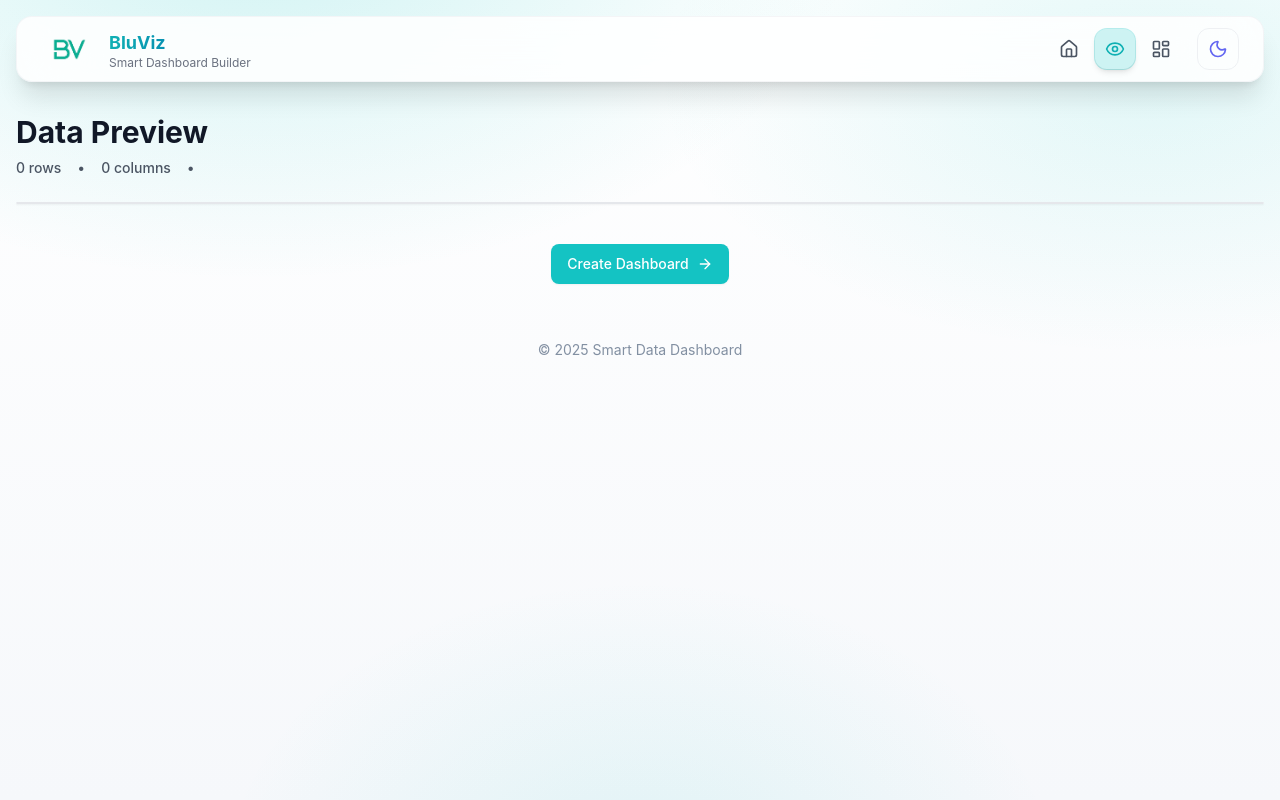
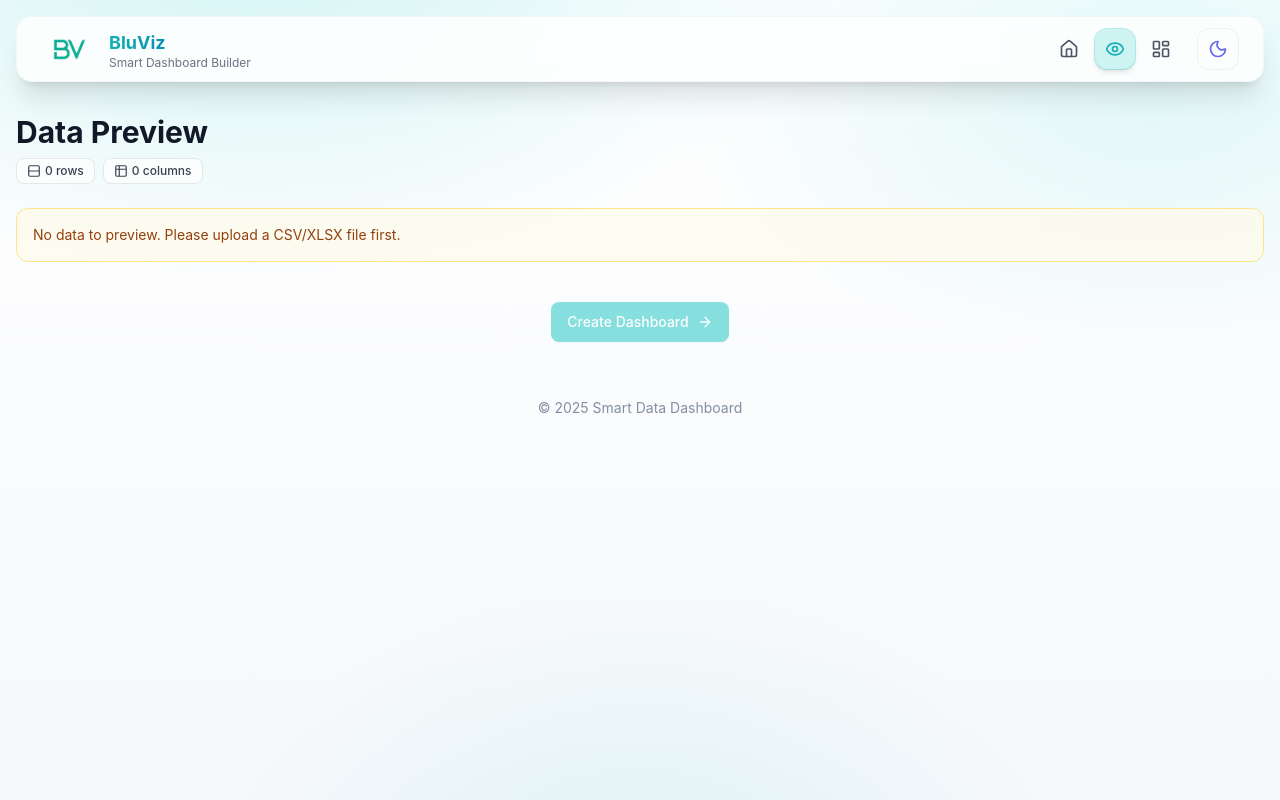
Before and after one commit to XLIYA/smart-data-dashboard, a React (Vite) app: page /preview in a window 1280 px wide. Built offline with nearby package versions, Linux system fonts and the light colour scheme.

Commit message:
refactor(preview): split into modular sections and polish UI/UX

```diff
--- a/src/routes/Preview.tsx
+++ b/src/routes/Preview.tsx
@@ -1,40 +1 @@
-import { useDataStore } from '@/stores/dataStore'
-import DataTable from '@/components/DataTable'
-import { useNavigate } from 'react-router-dom'
-import Button from '@/components/ui/Button'
-import { ArrowRight } from 'lucide-react'
-
-export default function Preview() {
-  const { data, columns, file, rows } = useDataStore()
-  const nav = useNavigate()
-
-  return (
-    <div className="space-y-6">
-      {/* Header */}
-      <div className="space-y-2">
-        <h1 className="text-3xl font-bold text-gray-900 dark:text-white">Data Preview</h1>
-        <div className="flex flex-wrap gap-4 text-sm text-gray-600 dark:text-gray-400">
-          <span className="font-medium">{rows} rows</span>
-          <span>•</span>
-          <span className="font-medium">{columns.length} columns</span>
-          <span>•</span>
-          <span className="font-medium">{file?.name}</span>
-        </div>
-      </div>
-
-      {/* Table */}
-      <DataTable data={data} columns={columns} />
-
-      {/* CTA */}
-      <div className="flex justify-center pt-4">
-        <Button
-          onClick={() => nav('/dashboard')}
-          className="flex items-center gap-2"
-        >
-          Create Dashboard
-          <ArrowRight className="w-4 h-4" />
-        </Button>
-      </div>
-    </div>
-  )
-}
+export { default } from './preview/preview'
--- a/src/routes/preview/cta.tsx
+++ b/src/routes/preview/cta.tsx
@@ -0,0 +1,24 @@
+import Button from '@/components/ui/Button'
+import { ArrowRight } from 'lucide-react'
+import { useNavigate } from 'react-router-dom'
+
+type Props = {
+  disabled?: boolean
+}
+
+export const PreviewCta = ({ disabled }: Props) => {
+  const nav = useNavigate()
+  return (
+    <div className="flex justify-center pt-4">
+      <Button
+        onClick={() => nav('/dashboard')}
+        className="flex items-center gap-2"
+        disabled={!!disabled}
+        title={disabled ? 'Upload data to continue' : 'Create dashboard from this data'}
+      >
+        Create Dashboard
+        <ArrowRight className="w-4 h-4" />
+      </Button>
+    </div>
+  )
+}
--- a/src/routes/preview/empty-state.tsx
+++ b/src/routes/preview/empty-state.tsx
@@ -0,0 +1,7 @@
+export const EmptyState = () => (
+  <div className="p-4 rounded-xl border border-amber-200 dark:border-amber-700/40 bg-amber-50/70 dark:bg-amber-900/20">
+    <div className="text-sm text-amber-800 dark:text-amber-200">
+      No data to preview. Please upload a CSV/XLSX file first.
+    </div>
+  </div>
+)
--- a/src/routes/preview/header.tsx
+++ b/src/routes/preview/header.tsx
@@ -0,0 +1,30 @@
+import { Paperclip, Table2, Rows } from 'lucide-react'
+
+type Props = {
+  rows: number
+  cols: number
+  fileName?: string
+}
+
+const Badge = ({ children }: { children: React.ReactNode }) => (
+  <span className="inline-flex items-center gap-1 px-2.5 py-1 rounded-lg text-xs font-medium
+    bg-white/80 dark:bg-white/5 border border-gray-200 dark:border-white/10 text-gray-700 dark:text-gray-300">
+    {children}
+  </span>
+)
+
+export const PreviewHeader = ({ rows, cols, fileName }: Props) => (
+  <div className="space-y-2">
+    <h1 className="text-3xl font-bold text-gray-900 dark:text-white">Data Preview</h1>
+    <div className="flex flex-wrap items-center gap-2">
+      <Badge><Rows className="w-3.5 h-3.5" /> {rows.toLocaleString()} rows</Badge>
+      <Badge><Table2 className="w-3.5 h-3.5" /> {cols} columns</Badge>
+      {fileName && (
+        <Badge>
+          <Paperclip className="w-3.5 h-3.5" />
+          <span className="max-w-[220px] truncate" title={fileName}>{fileName}</span>
+        </Badge>
+      )}
+    </div>
+  </div>
+)
--- a/src/routes/preview/preview.tsx
+++ b/src/routes/preview/preview.tsx
@@ -0,0 +1,31 @@
+import { useDataStore } from '@/stores/dataStore'
+import DataTable from '@/components/DataTable'
+import { PreviewHeader } from './header'
+import { EmptyState } from './empty-state'
+import { PreviewCta } from './cta'
+
+const Preview = () => {
+  const { data, columns, file, rows } = useDataStore()
+  const hasData = Array.isArray(data) && data.length > 0
+  const hasCols = Array.isArray(columns) && columns.length > 0
+  const disableCta = !hasData || !hasCols
+
+  return (
+    <div className="space-y-6">
+      {/* Header */}
+      <PreviewHeader rows={rows || 0} cols={columns?.length || 0} fileName={file?.name} />
+
+      {/* Table or empty notice */}
+      {hasData && hasCols ? (
+        <DataTable data={data} columns={columns} />
+      ) : (
+        <EmptyState />
+      )}
+
+      {/* CTA */}
+      <PreviewCta disabled={disableCta} />
+    </div>
+  )
+}
+
+export default Preview
```
